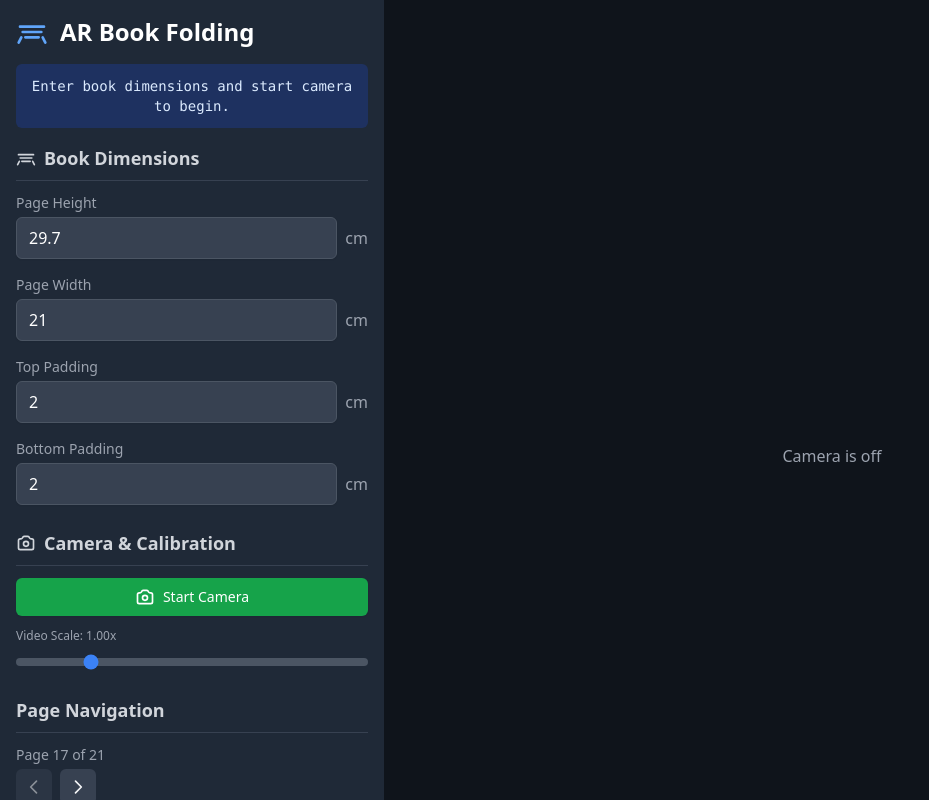
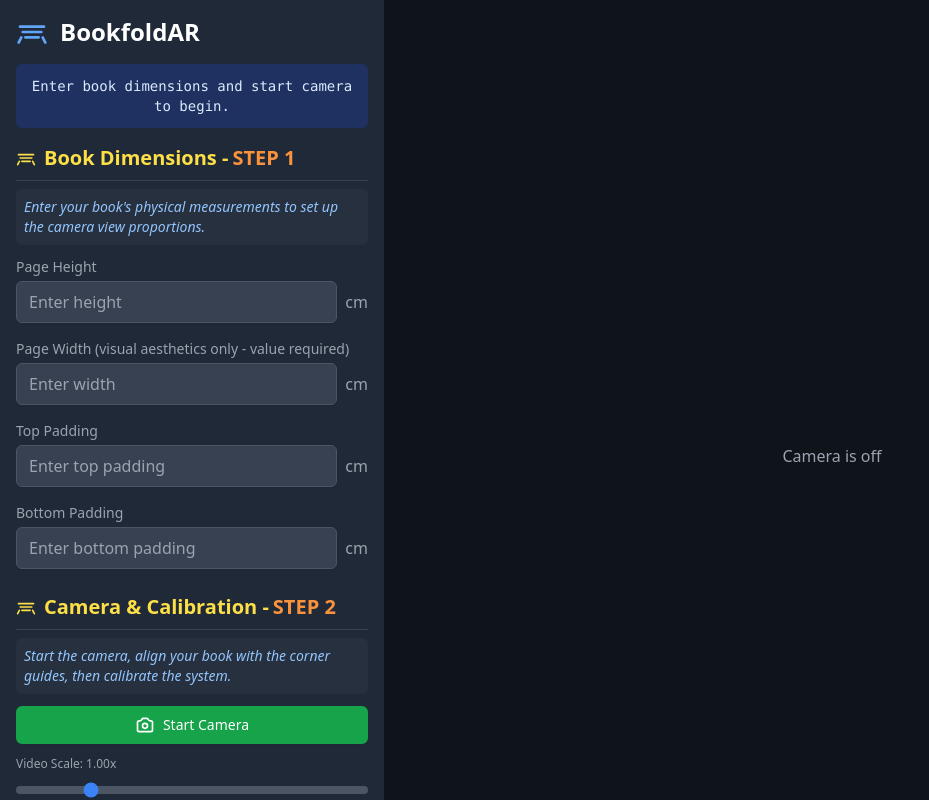
Before and after one commit to FRiGiDiGiTaL/FoldEye, a React (Vite) app: page / in a window 1280 px wide. Shown: the whole page, without its empty margins (0-929 px from the left). Built offline with nearby package versions, Linux system fonts and the light colour scheme.

Commit message:
list of 8

```diff
--- a/App.tsx
+++ b/App.tsx
@@ -70,10 +70,10 @@ const App: React.FC = () => {
 21-22        0.5, 8.4, 8.5, 10.7, 10.9, 20.5`;
 
   const [pageData, setPageData] = useState<PageData>({
-    heightCm: 29.7,
-    widthCm: 21.0, // Standard A4 width
-    paddingTopCm: 2,
-    paddingBottomCm: 2,
+    heightCm: 0, // Removed placeholder value
+    widthCm: 0, // Removed placeholder value
+    paddingTopCm: 0, // Removed placeholder value
+    paddingBottomCm: 0, // Removed placeholder value
     instructionsText: initialInstructionsText,
     parsedInstructions: parseInstructions(initialInstructionsText),
     currentPage: 16, // Start on page 17 (index 16)
@@ -150,7 +150,7 @@ const App: React.FC = () => {
   }, []);
 
   return (
-    <div className="flex flex-col md:flex-row h-screen bg-gray-900 text-gray-100">
+    <div className="flex flex-col md:flex-row h-screen bg-gray-900 text-gray-100 overflow-hidden">
       <ControlPanel
         isCameraActive={isCameraActive}
         setIsCameraActive={setIsCameraActive}
@@ -166,6 +166,7 @@ const App: React.FC = () => {
         markNavigation={markNavigation}
         currentMarksCm={currentMarksCm}
         handleMarkNavigation={handleMarkNavigation}
+        onCalibrate={handleCalibrate}
       />
       <main className="flex-1 bg-black flex items-center justify-center relative overflow-hidden">
         <CameraView
--- a/components/ControlPanel.tsx
+++ b/components/ControlPanel.tsx
@@ -17,6 +17,7 @@ interface ControlPanelProps {
   markNavigation: MarkNavigation;
   currentMarksCm: number[];
   handleMarkNavigation: (action: 'next' | 'prev' | 'toggleAll') => void;
+  onCalibrate: () => void;
 }
 
 const InputGroup: React.FC<{ label: string; children: React.ReactNode }> = ({ label, children }) => (
@@ -30,17 +31,31 @@ const NumberInput: React.FC<{
   value: number;
   onChange: (e: React.ChangeEvent<HTMLInputElement>) => void;
   unit: string;
-}> = ({ value, onChange, unit }) => (
+  placeholder?: string;
+}> = ({ value, onChange, unit, placeholder }) => (
   <div className="flex items-center">
     <input
       type="number"
-      value={value}
+      value={value || ''}
       onChange={onChange}
+      placeholder={placeholder}
       className="w-full bg-gray-700 border border-gray-600 rounded-md shadow-sm py-2 px-3 text-white focus:outline-none focus:ring-2 focus:ring-blue-500"
       step="0.1"
       min="0.1"
     />
     <span className="ml-2 text-gray-400">{unit}</span>
+  </div>
+);
+
+const StepTitle: React.FC<{ stepNumber: number; title: string; instruction: string }> = ({ stepNumber, title, instruction }) => (
+  <div className="mb-3">
+    <h2 className="text-xl font-bold text-yellow-300 mb-2 border-b border-gray-700 pb-2 flex items-center">
+      <RulerIcon className="w-5 h-5 mr-2"/>
+      {title} - <span className="text-orange-400 ml-1">STEP {stepNumber}</span>
+    </h2>
+    <p className="text-sm text-blue-300 italic bg-gray-700/30 p-2 rounded-md">
+      {instruction}
+    </p>
   </div>
 );
 
@@ -59,13 +74,11 @@ export const ControlPanel: React.FC<ControlPanelProps> = ({
   markNavigation,
   currentMarksCm,
   handleMarkNavigation,
+  onCalibrate,
 }) => {
   const handlePageDataChange = (field: keyof PageData, value: number) => {
     setPageData(prev => ({ ...prev, [field]: value }));
-    if (calibrationData.pixelsPerCm) {
-      setCalibrationData({ pixelsPerCm: null });
-      setStatusMessage("Page dimensions changed. Please re-calibrate.");
-    }
+    // Remove the re-calibration notification
   };
 
   const handleInstructionsChange = (e: React.ChangeEvent<HTMLTextAreaElement>) => {
@@ -103,6 +116,13 @@ export const ControlPanel: React.FC<ControlPanelProps> = ({
     setStatusMessage("Calibration reset. Position book and calibrate again.");
   };
 
+  const handleCalibrate = () => {
+    if (pageData.heightCm > 0) {
+      setStatusMessage("Calibration complete! Position book and use cut marks.");
+    }
+    onCalibrate();
+  };
+
   const firstMarkedPageIndex = pageData.parsedInstructions.findIndex(p => !!p);
   let lastMarkedPageIndex = -1;
   for (let i = pageData.parsedInstructions.length - 1; i >= 0; i--) {
@@ -116,7 +136,7 @@ export const ControlPanel: React.FC<ControlPanelProps> = ({
     <aside className="w-full md:w-96 bg-gray-800 p-4 overflow-y-auto flex-shrink-0 shadow-lg h-1/2 md:h-full">
       <div className="flex items-center mb-4">
         <RulerIcon className="w-8 h-8 mr-3 text-blue-400" />
-        <h1 className="text-2xl font-bold text-white">AR Book Folding</h1>
+        <h1 className="text-2xl font-bold text-white">BookfoldAR</h1>
       </div>
 
       {/* Status display */}
@@ -125,25 +145,28 @@ export const ControlPanel: React.FC<ControlPanelProps> = ({
       </div>
 
       <div className="space-y-6">
-        {/* Book Dimensions - moved to top */}
+        {/* Book Dimensions - STEP 1 */}
         <div>
-          <h2 className="text-lg font-semibold text-gray-300 mb-3 border-b border-gray-700 pb-2 flex items-center">
-            <RulerIcon className="w-5 h-5 mr-2"/>
-            Book Dimensions
-          </h2>
+          <StepTitle
+            stepNumber={1}
+            title="Book Dimensions"
+            instruction="Enter your book's physical measurements to set up the camera view proportions."
+          />
 
           <InputGroup label="Page Height">
             <NumberInput
               value={pageData.heightCm}
               onChange={(e) => handlePageDataChange('heightCm', parseFloat(e.target.value) || 0)}
               unit="cm"
+              placeholder="Enter height"
             />
           </InputGroup>
-          <InputGroup label="Page Width">
+          <InputGroup label="Page Width (visual aesthetics only - value required)">
             <NumberInput
               value={pageData.widthCm}
               onChange={(e) => handlePageDataChange('widthCm', parseFloat(e.target.value) || 0)}
               unit="cm"
+              placeholder="Enter width"
             />
           </InputGroup>
           <InputGroup label="Top Padding">
@@ -151,6 +174,7 @@ export const ControlPanel: React.FC<ControlPanelProps> = ({
               value={pageData.paddingTopCm}
               onChange={(e) => handlePageDataChange('paddingTopCm', parseFloat(e.target.value) || 0)}
               unit="cm"
+              placeholder="Enter top padding"
             />
           </InputGroup>
           <InputGroup label="Bottom Padding">
@@ -158,6 +182,7 @@ export const ControlPanel: React.FC<ControlPanelProps> = ({
               value={pageData.paddingBottomCm}
               onChange={(e) => handlePageDataChange('paddingBottomCm', parseFloat(e.target.value) || 0)}
               unit="cm"
+              placeholder="Enter bottom padding"
             />
           </InputGroup>
 
@@ -170,12 +195,13 @@ export const ControlPanel: React.FC<ControlPanelProps> = ({
           )}
         </div>
 
-        {/* Camera Controls */}
+        {/* Camera Controls - STEP 2 */}
         <div>
-          <h2 className="text-lg font-semibold text-gray-300 mb-3 border-b border-gray-700 pb-2 flex items-center">
-            <CameraIcon className="w-5 h-5 mr-2"/>
-            Camera & Calibration
-          </h2>
+          <StepTitle
+            stepNumber={2}
+            title="Camera & Calibration"
+            instruction="Start the camera, align your book with the corner guides, then calibrate the system."
+          />
 
           <button
             onClick={() => setIsCameraActive(!isCameraActive)}
@@ -186,6 +212,15 @@ export const ControlPanel: React.FC<ControlPanelProps> = ({
             <CameraIcon className="w-5 h-5 mr-2" />
             {isCameraActive ? 'Stop Camera' : 'Start Camera'}
           </button>
+
+          {isCameraActive && !calibrationData.pixelsPerCm && (
+            <button
+              onClick={handleCalibrate}
+              className="w-full px-4 py-2 bg-green-600 hover:bg-green-700 text-white rounded-md text-sm font-medium transition-colors mb-3"
+            >
+              Calibrate
+            </button>
+          )}
 
           {/* Manual zoom control */}
           <div className="mb-3">
@@ -213,11 +248,13 @@ export const ControlPanel: React.FC<ControlPanelProps> = ({
           )}
         </div>
 
-        {/* Page Navigation */}
+        {/* Page Navigation - STEP 3 */}
         <div>
-          <h2 className="text-lg font-semibold text-gray-300 mb-3 border-b border-gray-700 pb-2">
-            Page Navigation
-          </h2>
+          <StepTitle
+            stepNumber={3}
+            title="Page Navigation"
+            instruction="Navigate between pages that have fold marks defined in your instructions."
+          />
           <InputGroup label={`Page ${pageData.currentPage + 1} of ${pageData.parsedInstructions.length}`}>
             <div className="flex space-x-2">
               <button
@@ -300,20 +337,22 @@ export const ControlPanel: React.FC<ControlPanelProps> = ({
           </div>
         )}
 
-        {/* Marking Instructions */}
+        {/* Marking Instructions - STEP 4 */}
         <div>
-          <h2 className="text-lg font-semibold text-gray-300 mb-3 border-b border-gray-700 pb-2">
-            Marking Instructions
-          </h2>
-          <InputGroup label="Enter marks (e.g., '17-18  7.1, 9.5')">
+          <StepTitle
+            stepNumber={4}
+            title="Marking Instructions"
+            instruction="Define which pages have fold marks and specify the measurements for each mark."
+          />
+          <InputGroup label="Enter Marks (e.g., 1-2  0.1, 0.5, 1.0, 10.0)">
             <textarea
               value={pageData.instructionsText}
               onChange={handleInstructionsChange}
               rows={6}
               className="w-full bg-gray-700 border border-gray-600 rounded-md shadow-sm py-2 px-3 text-white focus:outline-none focus:ring-2 focus:ring-blue-500 font-mono text-sm"
               placeholder={`# Page numbers can be single or a range, e.g.,
-17-18  7.1, 9.5, 12.3
-19     7.4, 9.8, 12.7
+1-2  0.1, 0.5, 1.0, 10.0
+3     0.2, 0.8, 1.2, 10.7
 ...`}
             />
           </InputGroup>
--- a/index.html
+++ b/index.html
@@ -2,21 +2,33 @@
 <html lang="en">
   <head>
     <meta charset="UTF-8" />
-    <meta name="viewport" content="width=device-width, initial-scale=1.0" />
-    <title>AR Book Folding Assistant</title>
+    <meta name="viewport" content="width=device-width, initial-scale=1.0, user-scalable=yes" />
+    <title>BookfoldAR - Augmented Reality Book Folding Assistant</title>
     <script src="https://cdn.tailwindcss.com"></script>
     <style>
       html, body {
         height: 100%;
         margin: 0;
         padding: 0;
-        overflow: hidden; /* Prevent body scrolling for a stable mobile viewport */
+        /* Remove overflow hidden to allow proper mobile scrolling */
+        overflow: auto;
       }
       #root {
         height: 100%;
+        min-height: 100vh; /* Ensure full viewport height */
       }
+      /* Improve mobile scrolling behavior */
       body {
-        overscroll-behavior: none;
+        overscroll-behavior: contain;
+        -webkit-overflow-scrolling: touch;
+      }
+
+      /* Ensure mobile viewport handles properly */
+      @media (max-width: 768px) {
+        #root {
+          min-height: 100vh;
+          min-height: -webkit-fill-available; /* iOS Safari support */
+        }
       }
     </style>
   <script type="importmap">
```
